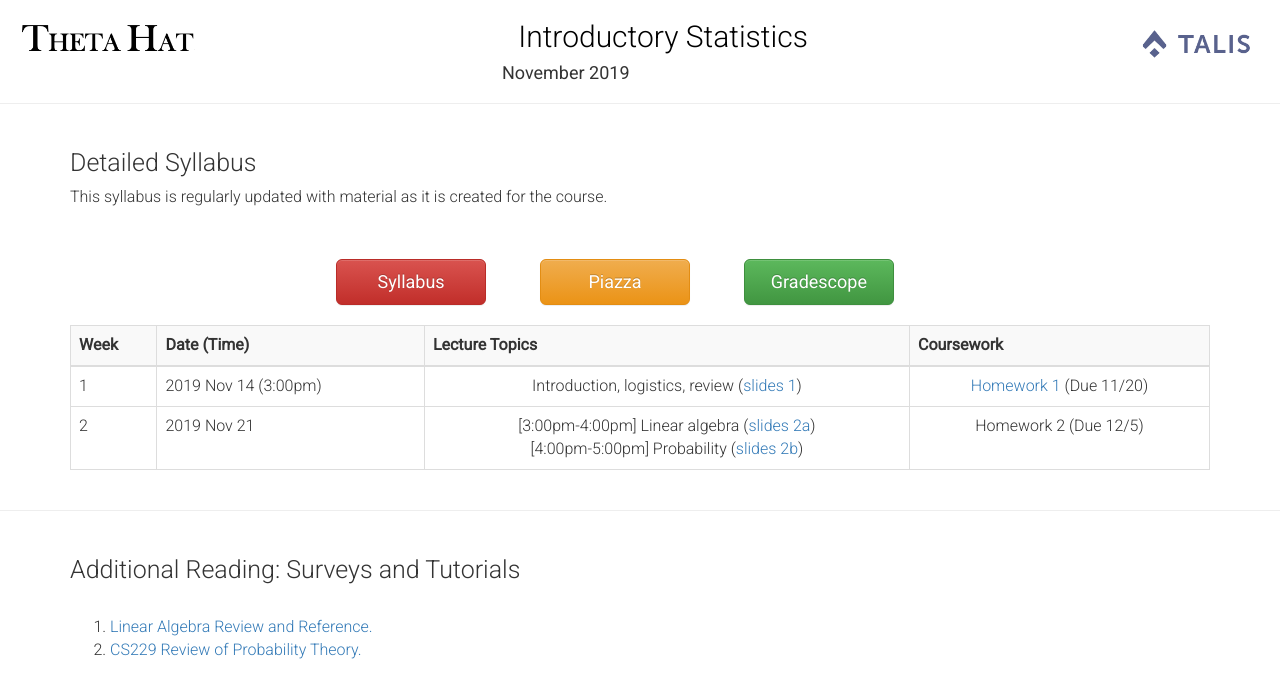
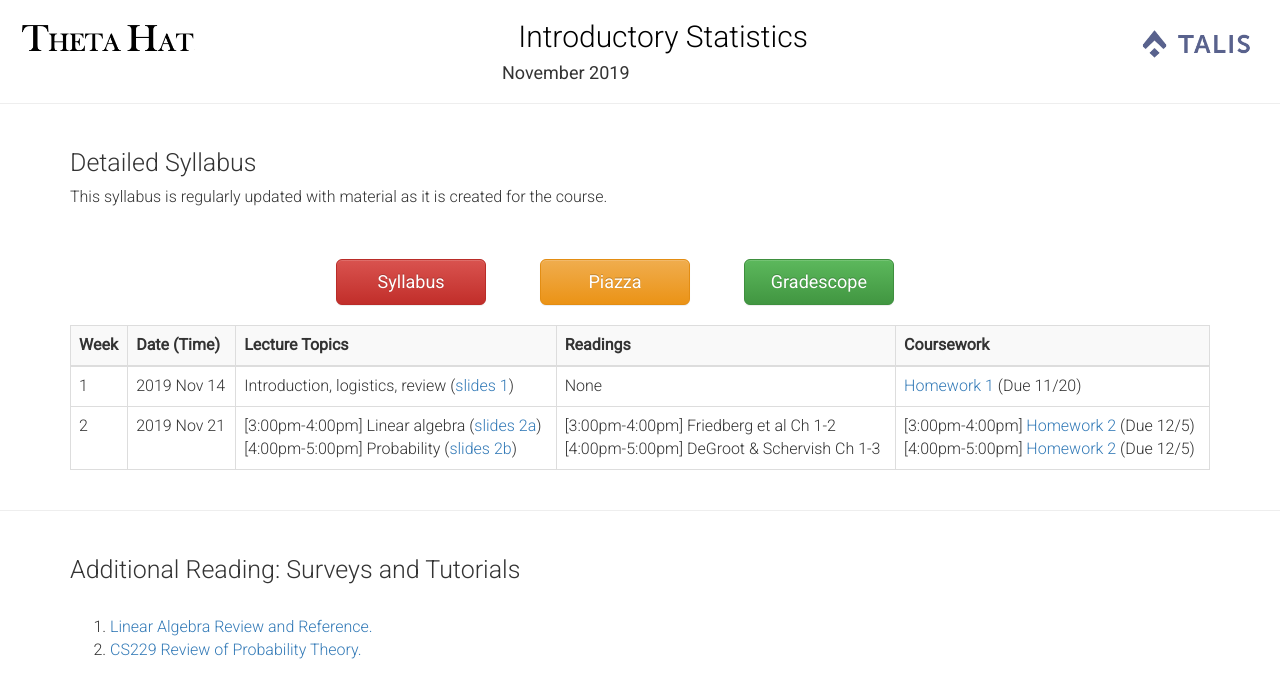
Before and after one commit to talisstats/talisstats.github.io, a Jekyll site: the page syllabus.html, which Jekyll copies as it is, in a window 1280 px wide. Shown: the top 698 px of the page. Built offline with Jekyll 4.4.1, drawn with Linux system fonts in a browser that asks for light colours; nearby versions of some CDN libraries.

Commit message:
Updates material for lecture 2

```diff
--- a/syllabus.html
+++ b/syllabus.html
@@ -65,27 +65,37 @@
 <div class="container">
 <table id="schedule" class="table table-bordered no-more-tables">
   <thead class="active" style="background-color:#f9f9f9">
-    <th>Week</th><th>Date (Time)</th><th>Lecture Topics</th><th>Coursework</th>
+    <th>Week</th><th>Date (Time)</th><th>Lecture Topics</th><th>Readings</th><th>Coursework</th>
   </thead>
 
   <tbody>
   <tr>
     <td>1</td>
-    <td align="left"> 2019 Nov 14 (3:00pm) </td>
-    <td align="center">
+    <td> 2019 Nov 14 </td>
+    <td>
       Introduction, logistics, review (<a href="assets/slides/lec1.pdf">slides 1</a>)
     </td>
-    <td align="center"><a href="assets/hw/hw1.pdf">Homework 1</a> (Due 11/20)</td>
+    <td>
+      None
+    </td>
+    <td><a href="assets/hw/hw1.pdf">Homework 1</a> (Due 11/20)</td>
   </tr>
 
   <tr>
     <td>2</td>
-    <td align="left"> 2019 Nov 21 </td>
-    <td align="center">
+    <td> 2019 Nov 21 </td>
+    <td>
        [3:00pm-4:00pm] Linear algebra (<a href="assets/slides/lec2a.pdf">slides 2a</a>) </br>
        [4:00pm-5:00pm] Probability (<a href="assets/slides/lec2b.pdf">slides 2b</a>)
     </td>
-    <td align="center">Homework 2 (Due 12/5)</td>
+    <td>
+      [3:00pm-4:00pm] Friedberg et al Ch 1-2 </br>
+      [4:00pm-5:00pm] DeGroot & Schervish Ch 1-3 </br>
+    </td>
+    <td>
+      [3:00pm-4:00pm] <a href="assets/hw/hw2a.pdf">Homework 2</a> (Due 12/5) </br>
+      [4:00pm-5:00pm] <a href="assets/hw/hw2b.pdf">Homework 2</a> (Due 12/5)
+    </td>
   </tr>
 <!--   <tr>
     <td>2</td>
```
Also changed, not shown: 6 other files.
